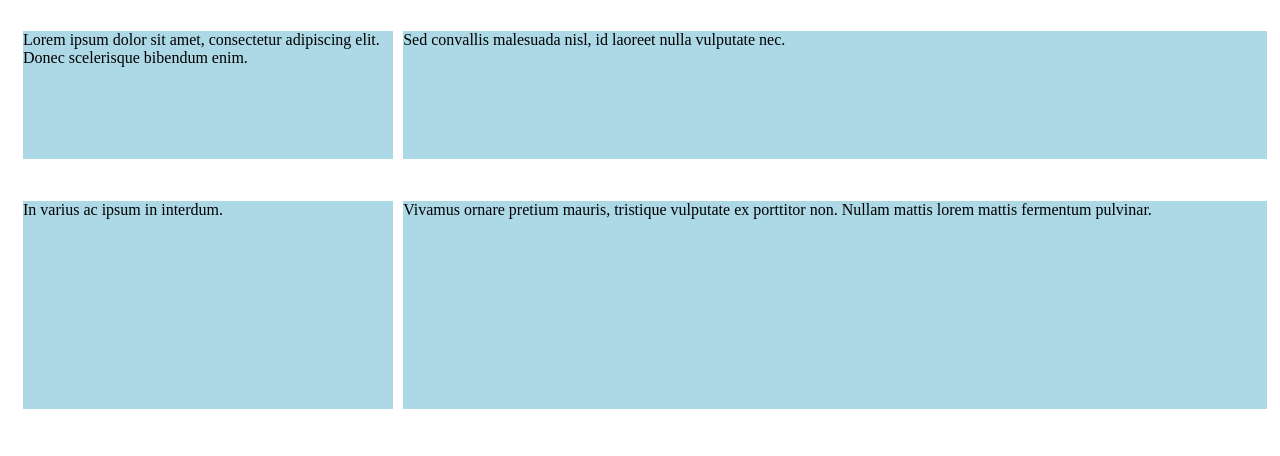
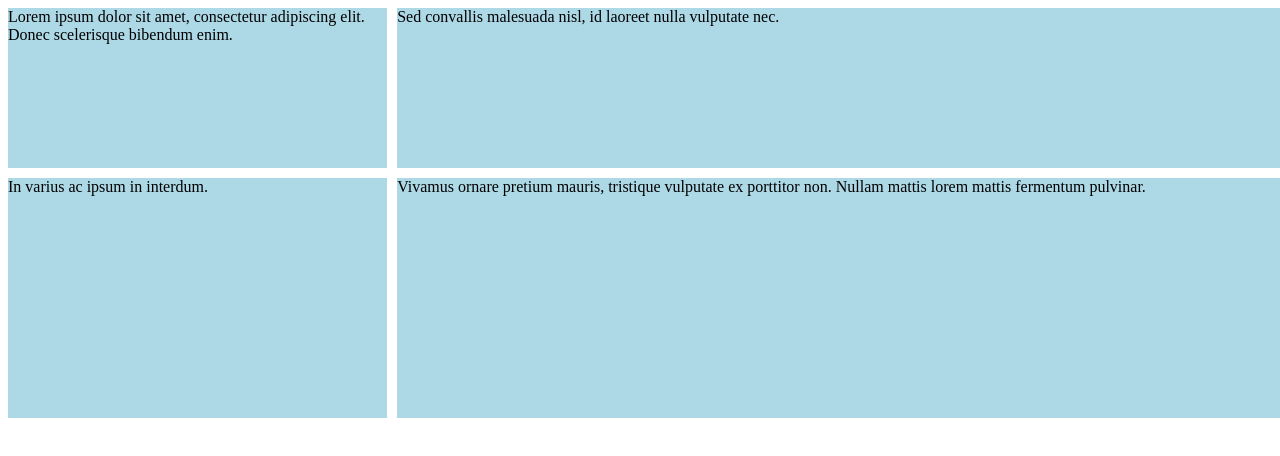
Before and after one commit to KarolinaSzymanska899/CSS-Grid, a plain HTML site: page index.html in a window 1280 px wide. Drawn offline with Linux system fonts and the light colour scheme.

Commit message:
small updates
small updates

```diff
--- a/index.css
+++ b/index.css
@@ -4,10 +4,10 @@
   grid-template-rows: 40% 60%;
   grid-gap: 10px;
   min-height: 400px;
-  margin: 15px;
+  margin: auto 0;
 }
 
-.container p {
+.container span {
   background: lightblue;
   text-align: left;
   vertical-align: middle;
--- a/index.html
+++ b/index.html
@@ -11,10 +11,10 @@
         <header></header>
         <main>
             <section class="container">
-                <p>Lorem ipsum dolor sit amet, consectetur adipiscing elit. Donec scelerisque bibendum enim.</p>
-                <p>Sed convallis malesuada nisl, id laoreet nulla vulputate nec.</p>
-                <p>In varius ac ipsum in interdum.</p>
-                <p>Vivamus ornare pretium mauris, tristique vulputate ex porttitor non. Nullam mattis lorem mattis fermentum pulvinar.</p>
+                <span>Lorem ipsum dolor sit amet, consectetur adipiscing elit. Donec scelerisque bibendum enim.</span>
+                <span>Sed convallis malesuada nisl, id laoreet nulla vulputate nec.</span>
+                <span>In varius ac ipsum in interdum.</span>
+                <span>Vivamus ornare pretium mauris, tristique vulputate ex porttitor non. Nullam mattis lorem mattis fermentum pulvinar.</span>
             </section>
         </main>
         <footer></footer>
```
